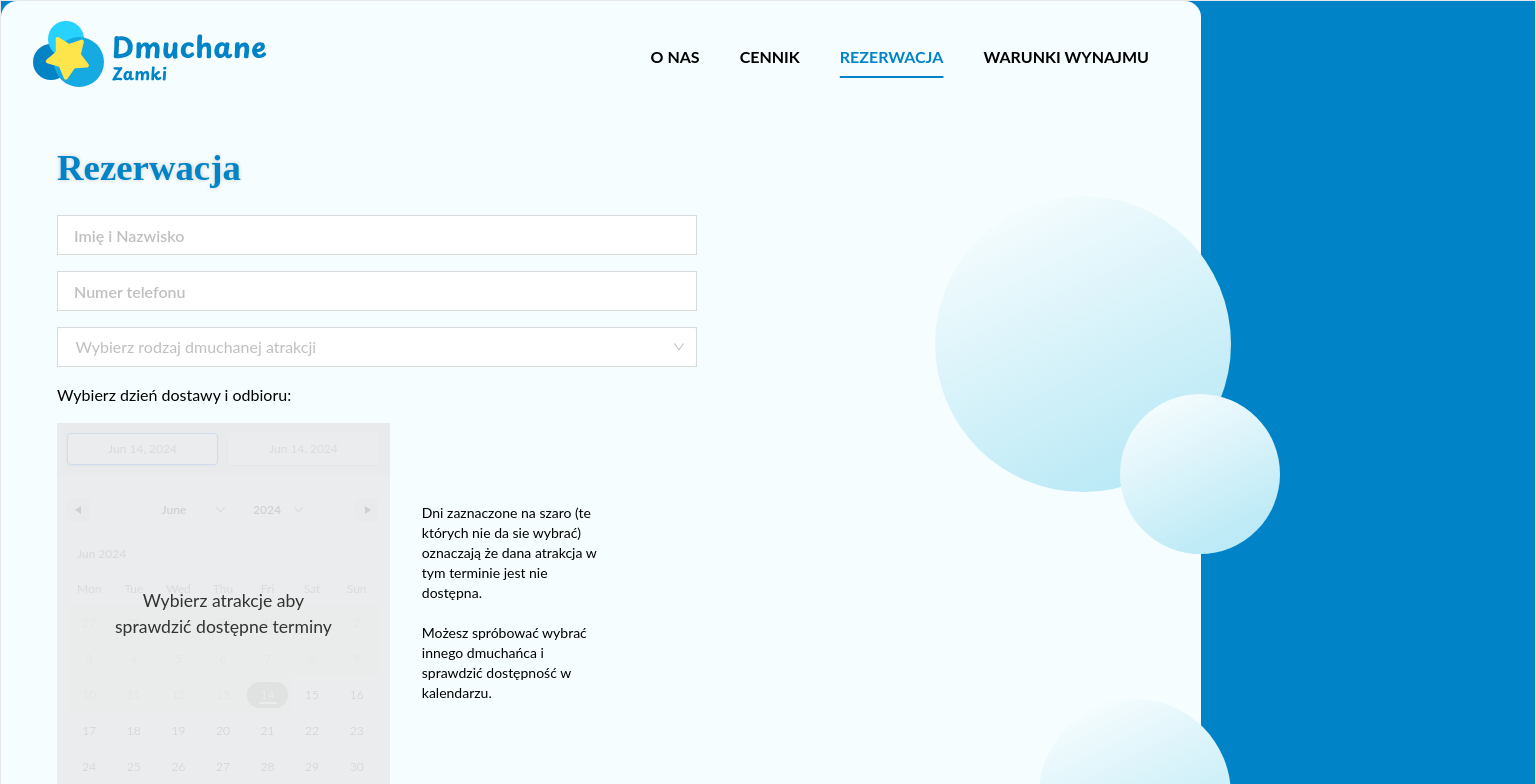
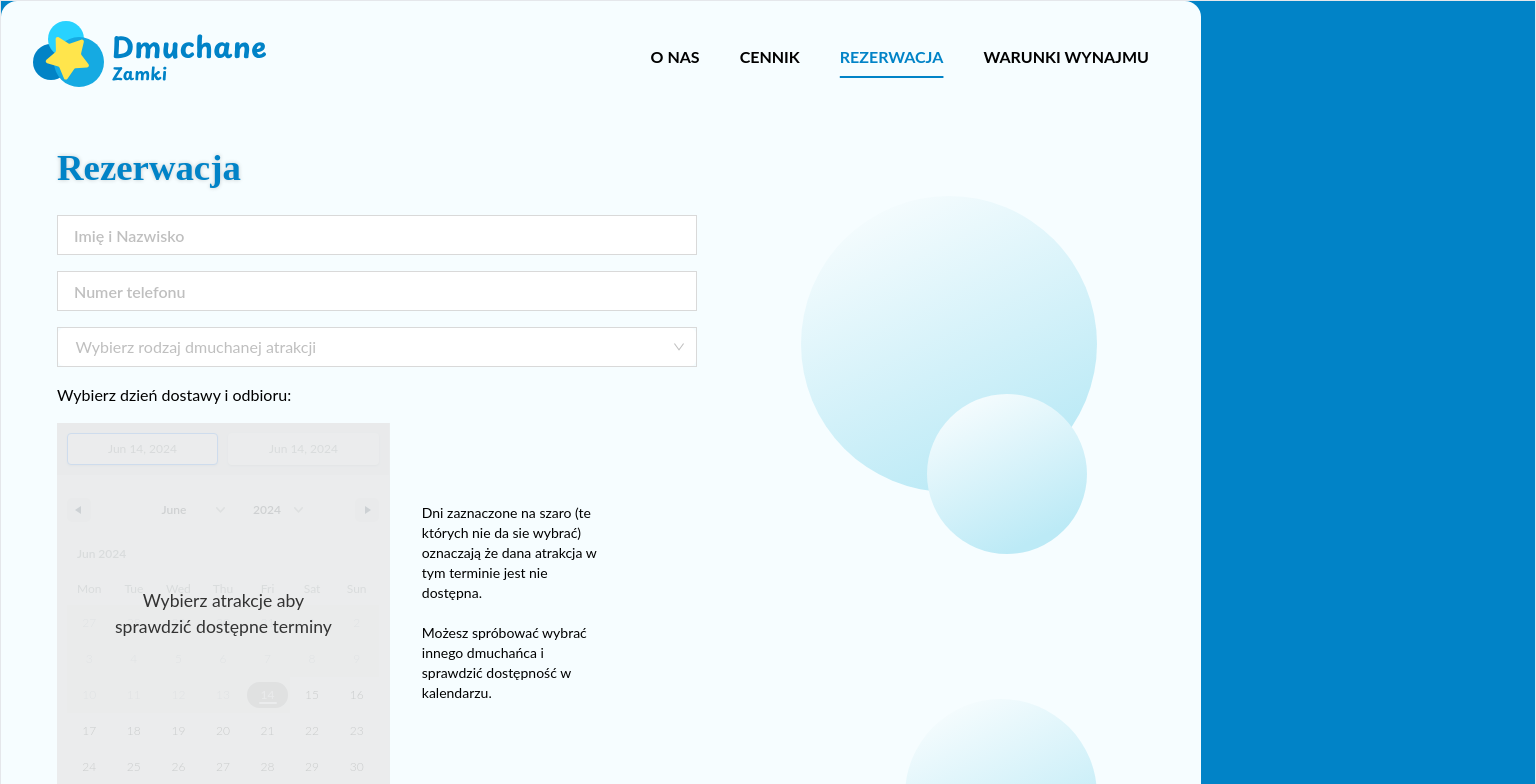
Before and after one commit to natzxn/dmuchane-zamki, a React (Create React App) app: page /reservation in a window 1536 px wide. Shown: the top 784 px of the page. Built offline with nearby package versions, Linux system fonts and the light colour scheme.

Commit message:
Fix bubbles responsivness

```diff
--- a/src/styles/reservation.css
+++ b/src/styles/reservation.css
@@ -101,6 +101,12 @@
     height: 21rem;
   }
 
+  @media (min-width: 1530px) {
+    .bubbles-images {
+      width: 20rem;
+    }
+  }
+
   @media (max-width: 1440px) {
     .bubbles-images {
       width: 27rem;
@@ -188,9 +194,10 @@
 
   .cup1:nth-child(1) {
     top: 59%;
-    right: 10%;
+    right: 23%;
     z-index: 100;
   }
+
 
   @media (max-width: 1200px) {
     .cup1:nth-child(1) {
@@ -205,6 +212,7 @@
     right: 20%;
     z-index: 10;
   }
+
 
   @media (max-width: 1200px) {
     .cup1:nth-child(2) {
@@ -231,6 +239,7 @@
     right: 20%;
     z-index: 10;
   }
+
 
   @media (max-width: 1200px) {
     .cup2:nth-child(2) {
```
